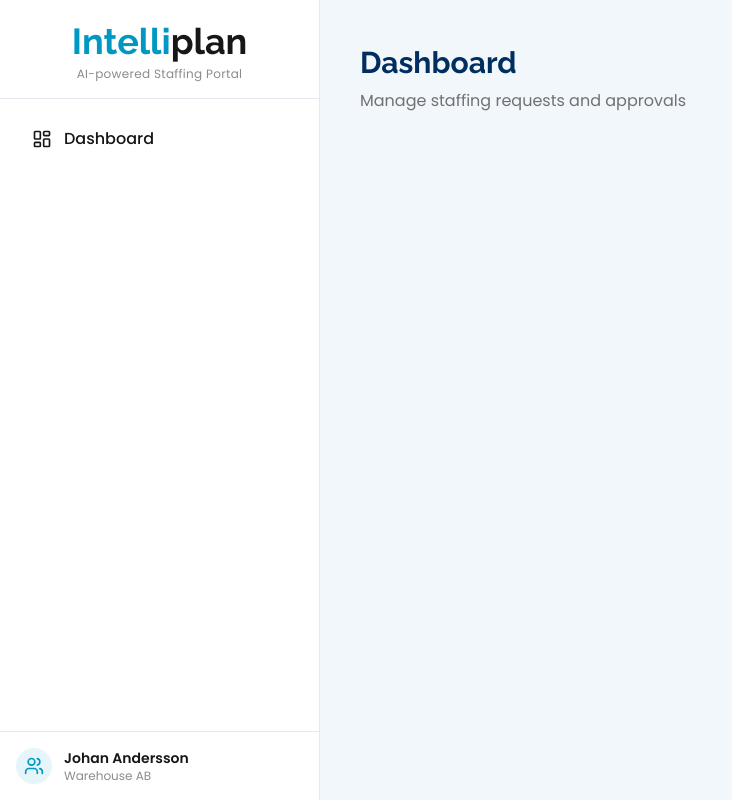
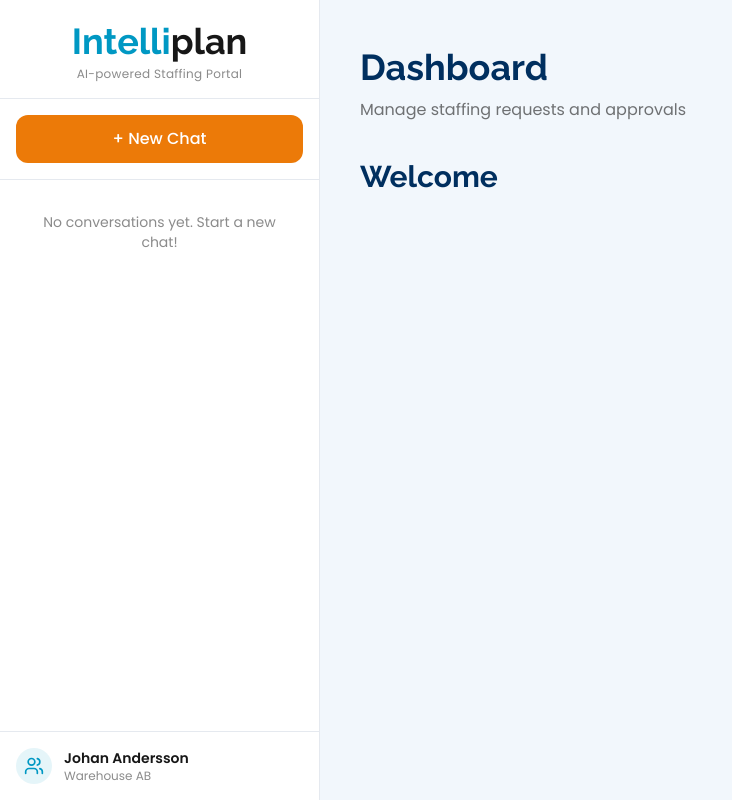
Before and after one commit to Mena-Saleh/Intelliplan-Hackathon, a Next.js app in the folder frontend/: page / in a window 1280 px wide. Shown: the whole page, without its empty margins (0-732 px from the left). Built offline with nearby package versions, Linux system fonts and the light colour scheme.

Commit message:
Add interface and instanced example of customer

```diff
--- a/frontend/app/page.tsx
+++ b/frontend/app/page.tsx
@@ -16,129 +16,54 @@ import {
 	ShieldCheck,
 } from "lucide-react";
 
+interface Customer {
+	id: number;
+	name: string;
+	department: Department;
+}
+
+// TODO: Breakout consultant into an interface, create a list of said consultant here
+interface Department {
+	competences: string[];
+	preferredConsultants: string[];
+}
+
+const customer: Customer =
+	{
+		id: 1,
+		name: "Johan Andersson",
+		department: {
+			competences: ["logistics", "customer relations"],
+			preferredConsultants: ["Hanna", "Kevin"]
+		}
+	}
 
 
-// type Consultant = {
-// 	id: string;
-// 	name: string;
-// 	initials: string;
-// 	risk: "low" | "medium" | "high";
-// 	match: number;
-// };
 
-// type Request = {
-// 	id: string;
-// 	customer: string;
-// 	role: string;
-// 	date: string;
-// 	location: string;
-// 	description: string;
-// 	status: Status;
-// };
 
 export default function DashboardPage() {
-	const [requests, setRequests] = useState<Request[]>([
-		{
-			id: "1",
-			customer: "Johan Andersson",
-			role: "Warehouse Worker",
-			date: "2026-02-13 · 06:00–14:00",
-			location: "Warehouse AB · Stockholm",
-			description:
-				"Sudden spike in deliveries tomorrow morning. Need 2 extra workers with forklift certification.",
-			status: "pending",
-		},
-	]);
 
-	const [selectedId, setSelectedId] = useState<string | null>(null);
 
-	const consultants: Consultant[] = [
-		{
-			id: "1",
-			name: "Erik Johansson",
-			initials: "EJ",
-			risk: "low",
-			match: 100,
-		},
-		{
-			id: "2",
-			name: "Anders Nilsson",
-			initials: "AN",
-			risk: "medium",
-			match: 68,
-		},
-		{
-			id: "3",
-			name: "Maria Svensson",
-			initials: "MS",
-			risk: "high",
-			match: 59,
-		},
-	];
 
-	const pending = requests.filter((r) => r.status === "pending").length;
-	const approved = requests.filter((r) => r.status === "approved").length;
-	const rejected = requests.filter((r) => r.status === "rejected").length;
-	const bypassed = requests.filter((r) => r.status === "bypassed").length;
-
-	const selectedRequest = requests.find((r) => r.id === selectedId);
-
-	const approve = () => {
-		setRequests((prev) =>
-			prev.map((r) =>
-				r.id === selectedId ? { ...r, status: "approved" } : r,
-			),
-		);
-		setSelectedId(null);
-	};
-
-	const reject = () => {
-		setRequests((prev) =>
-			prev.map((r) =>
-				r.id === selectedId ? { ...r, status: "rejected" } : r,
-			),
-		);
-		setSelectedId(null);
-	};
 
 	return (
 		<div className="flex min-h-screen bg-background">
 			<Sidebar
-				variant="manager"
+				variant="customer"
 				user={{ name: "Johan Andersson", role: "Warehouse AB" }}
 			/>
 
 			<main className="ml-80 flex-1 p-10">
-				<h2 className="mb-1">Dashboard</h2>
+				<h1 className="mb-1">Dashboard</h1>
 				<p className="text-body/60 mb-8">
 					Manage staffing requests and approvals
 				</p>
+
+				<section>
+					<h2>Welcome</h2>
+				</section>
 
 			</main>
 		</div>
 	);
 }
-
-function Stat({
-	label,
-	value,
-	color,
-	icon,
-}: {
-	label: string;
-	value: number;
-	color: string;
-	icon: React.ReactNode;
-}) {
-	return (
-		<div className="bg-surface px-6 py-5 rounded-2xl border border-dark/10 w-44 flex justify-between items-center">
-			<div>
-				<p className="text-sm text-body/70 mb-2">{label}</p>
-				<p className="text-2xl font-semibold">{value}</p>
-			</div>
-			<div style={{ color }} className="text-xl">
-				{icon}
-			</div>
-		</div>
-	);
-}
```
